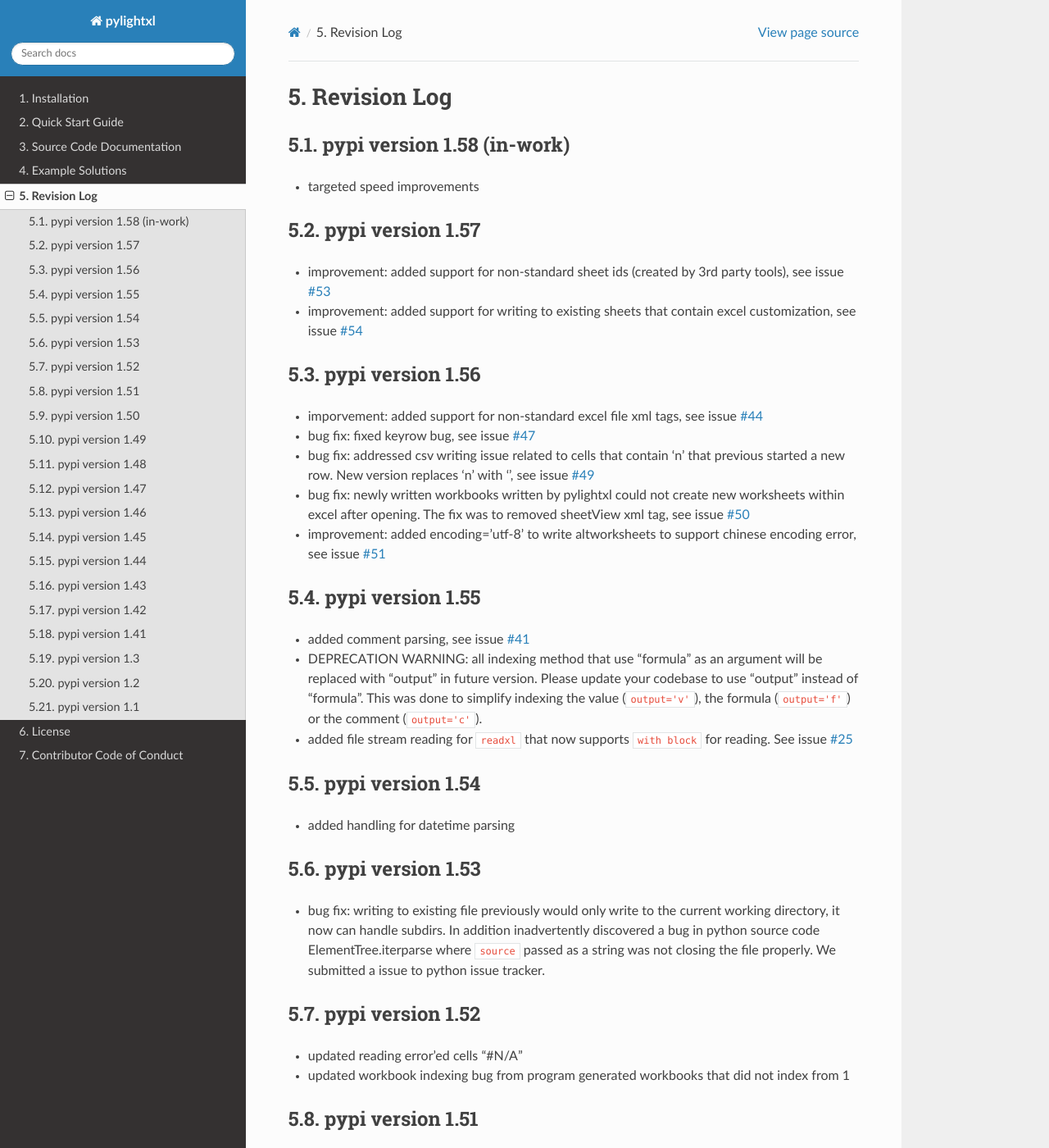
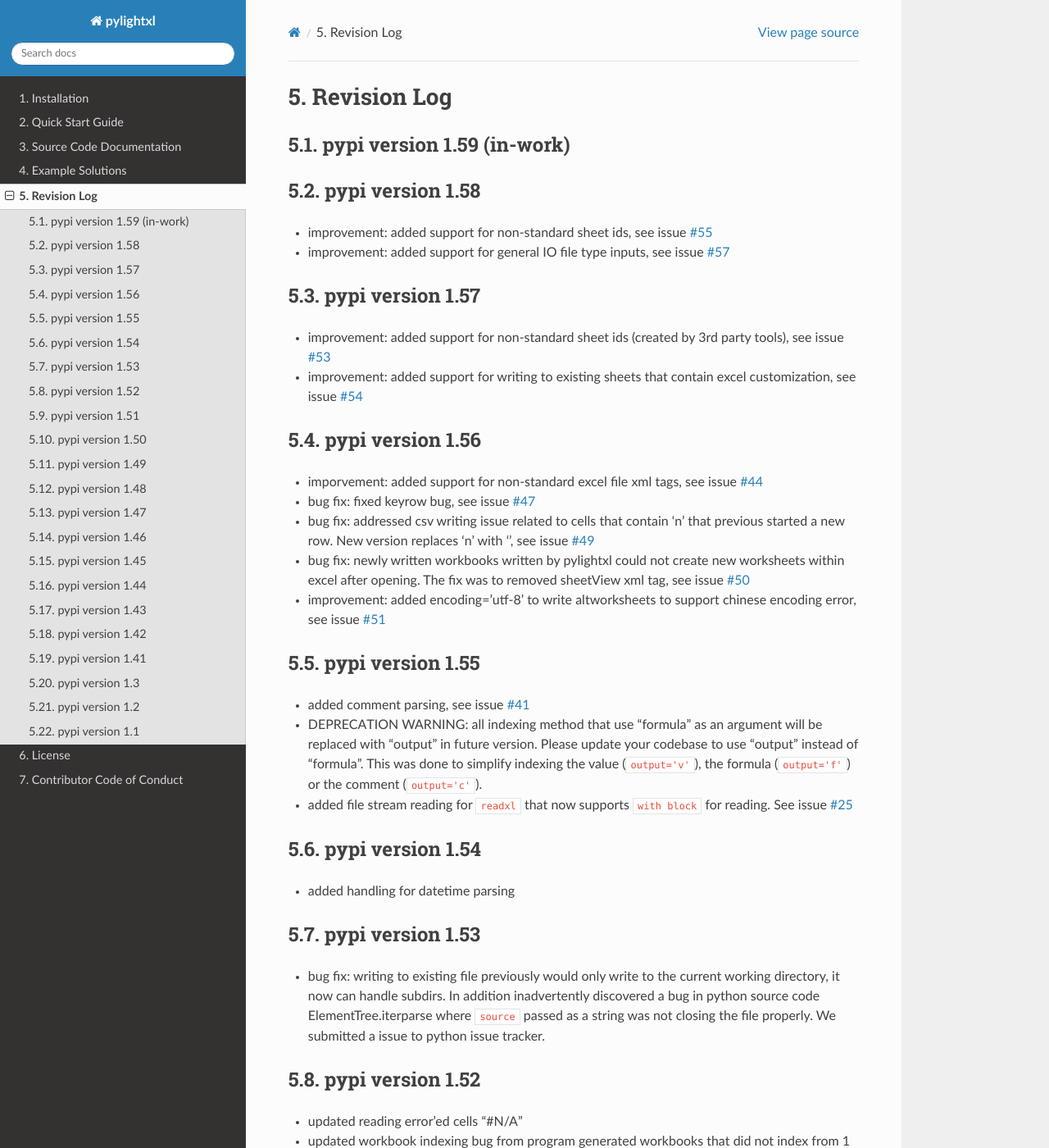
Before and after one commit to PydPiper/pylightxl, a Sphinx documentation site: the page built from doc/source/revlog.rst, in a window 1280 px wide and 1400 px high. Shown: the whole window at 82% size. Built offline with Sphinx 7.4.7 and the Read the Docs theme 2.0.0, drawn with Linux system fonts in a browser that asks for light colours; some of the changed text lies outside the part shown.

Commit message:
added support for general IO reading per issue #57

```diff
--- a/doc/source/revlog.rst
+++ b/doc/source/revlog.rst
@@ -1,9 +1,13 @@
 Revision Log
 ============
 
-pypi version 1.58 (in-work)
+pypi version 1.59 (in-work)
 ---------------------------
-- targeted speed improvements
+
+pypi version 1.58
+-----------------
+- improvement: added support for non-standard sheet ids, see issue `#55 <https://github.com/PydPiper/pylightxl/issues/55>`_
+- improvement: added support for general IO file type inputs, see issue `#57 <https://github.com/PydPiper/pylightxl/issues/57>`_
 
 pypi version 1.57
 -----------------
--- a/setup.py
+++ b/setup.py
@@ -5,7 +5,7 @@ with open("README.md", "r") as fh:
 
 setuptools.setup(
     name="pylightxl", # Replace with your own username
-    version="1.57",
+    version="1.58",
     author="Viktor Kis",
     author_email="realpydpiper@gmail.com",
     license="MIT",
```
Also changed, not shown: README.md (+5 -3 lines), 3 other files.
